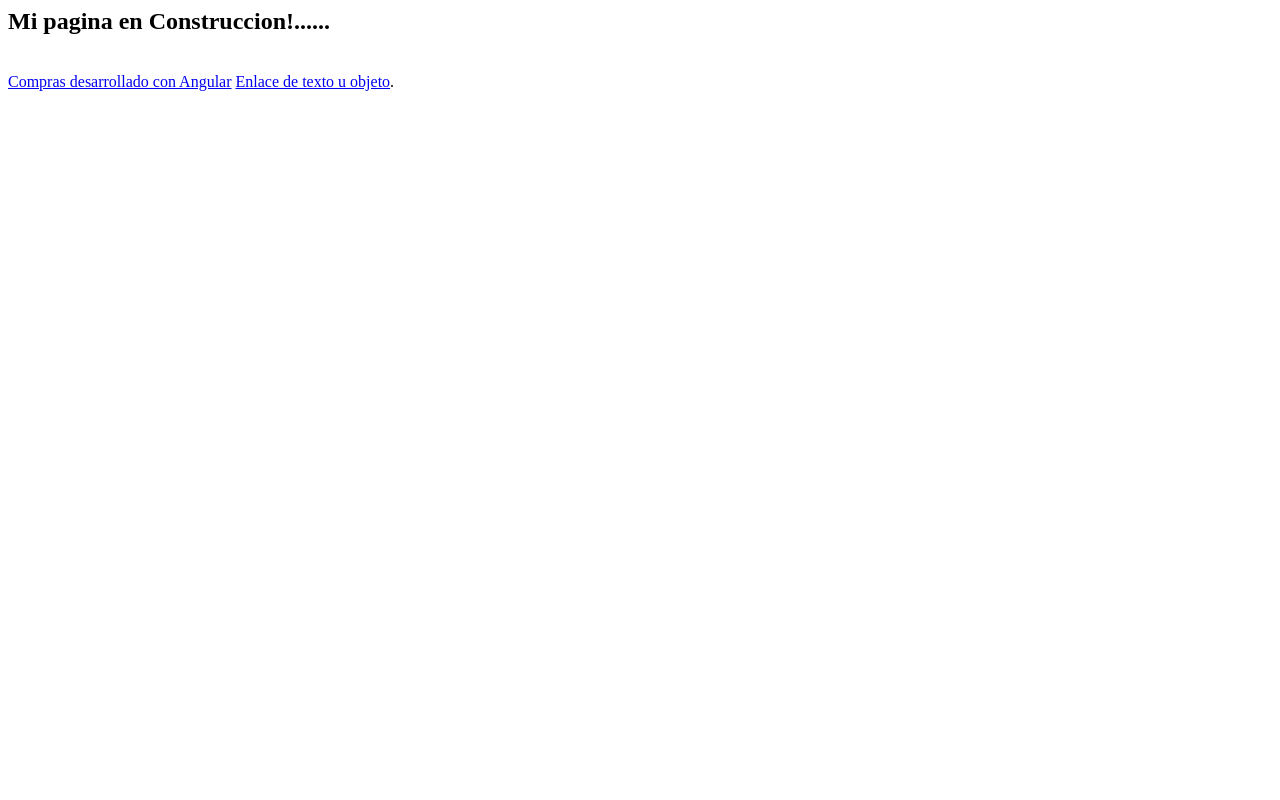
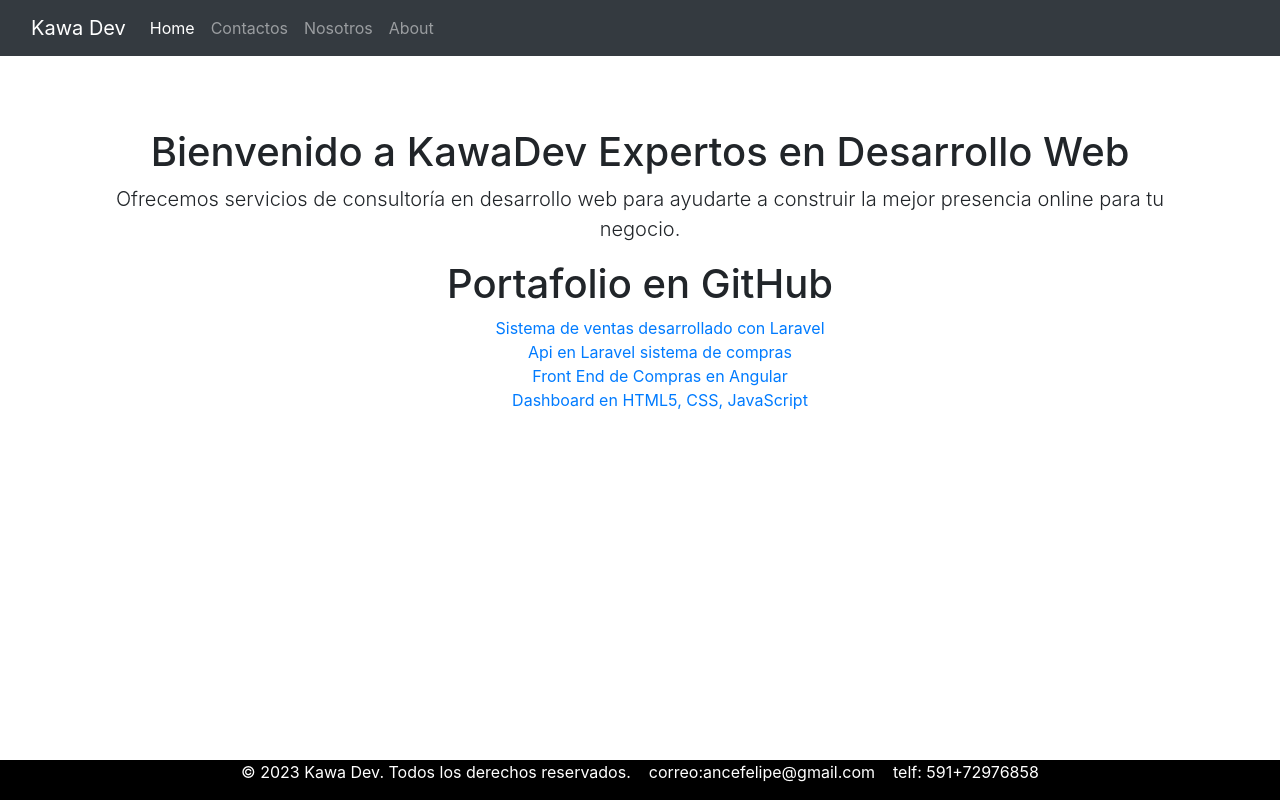
Before and after one commit to Cahuasiri/kawadev, a plain HTML site: page index.html in a window 1280 px wide. Drawn offline with nearby package versions, Linux system fonts and the light colour scheme.

Commit message:
Update index.html

```diff
--- a/index.html
+++ b/index.html
@@ -1,11 +1,82 @@
-<html>
-  <head>
-    <title>Kawa Dev</title>
-  </head>
-  <body>
-    <h2>Mi pagina en Construccion!......</h2>
-    <br>
-    <a href="https://github.com/Cahuasiri/compras-angular.git"> Compras desarrollado con Angular</a>
-    <a href="#">Enlace de texto u objeto</a>.
-  </body>
+<!DOCTYPE html>
+<html lang="es">
+<head>
+    <meta charset="UTF-8">
+    <meta name="viewport" content="width=device-width, initial-scale=1.0">
+    <title>Consultoría en Desarrollo Web</title>
+    <!-- CSS de Bootstrap -->
+    <link href="https://stackpath.bootstrapcdn.com/bootstrap/4.5.0/css/bootstrap.min.css" rel="stylesheet">
+    <!-- CSS personalizado -->
+    <style>
+        body {
+            padding-top: 5rem;
+        }
+        .starter-template {
+            padding: 3rem 1.5rem;
+            text-align: center;
+        }
+        .footer {
+            background-color: black;
+            position: absolute;
+            bottom: 0;
+            width: 100%;
+            height: 40px;
+            color: white;
+            text-align: center;
+        }
+        ul {
+            list-style: none;
+        }
+    </style>
+</head>
+<body>
+    <nav class="navbar navbar-expand-lg navbar-dark bg-dark fixed-top">
+        <div class="container-fluid">
+        <a class="navbar-brand" href="#">Kawa Dev</a>
+        <button class="navbar-toggler" type="button" data-toggle="collapse" data-target="#navbarNav" aria-controls="navbarNav" aria-expanded="false" aria-label="Toggle navigation">
+            <span class="navbar-toggler-icon"></span>
+        </button>
+        <div class="collapse navbar-collapse navbar-end" id="navbarNav">
+            <ul class="navbar-nav">
+                <li class="nav-item active">
+                    <a class="nav-link" href="#">Home</a>
+                </li>
+                <li class="nav-item">
+                    <a class="nav-link" href="#">Contactos</a>
+                </li>
+                <li class="nav-item">
+                    <a class="nav-link" href="#">Nosotros</a>
+                </li>
+                <li class="nav-item">
+                    <a class="nav-link" href="#">About</a>
+                </li>
+            </ul>
+        </div>
+    </div>
+    </nav>
+
+    <main role="main" class="container">
+        <div class="starter-template">
+            <h1>Bienvenido a KawaDev Expertos en Desarrollo Web</h1>
+            <p class="lead">Ofrecemos servicios de consultoría en desarrollo web para ayudarte a construir la mejor presencia online para tu negocio.</p>
+
+            <h1>Portafolio en GitHub</h1>
+            <ul>
+                <li><a href="https://github.com/Cahuasiri/compra_venta.git" target="_blank">Sistema de ventas desarrollado con Laravel</a></li>
+                <li><a href="https://github.com/Cahuasiri/compras-api-laravel.git" target="_blank">Api en Laravel sistema de compras</a></li>
+                <li><a href="https://github.com/Cahuasiri/compras-angular.git" target="_blank">Front End de Compras en Angular</a></li>
+                <li><a href="https://github.com/Cahuasiri/dashboard-html-css.git" target="_blank">Dashboard en HTML5, CSS, JavaScript</a></li>
+            </ul>
+        </div>
+    </main>
+    <!-- Footer -->
+    <div class="footer">
+        <p>&copy; 2023 Kawa Dev. Todos los derechos reservados.&nbsp; &nbsp;
+            correo:ancefelipe@gmail.com
+            &nbsp; &nbsp;telf: 591+72976858</p>
+    </div>
+    <!-- JavaScript de Bootstrap -->
+    <script src="https://code.jquery.com/jquery-3.5.1.slim.min.js"></script>
+    <script src="https://stackpath.bootstrapcdn.com/bootstrap/4.5.0/js/bootstrap.min.js"></script>
+</body>
 </html>
```
